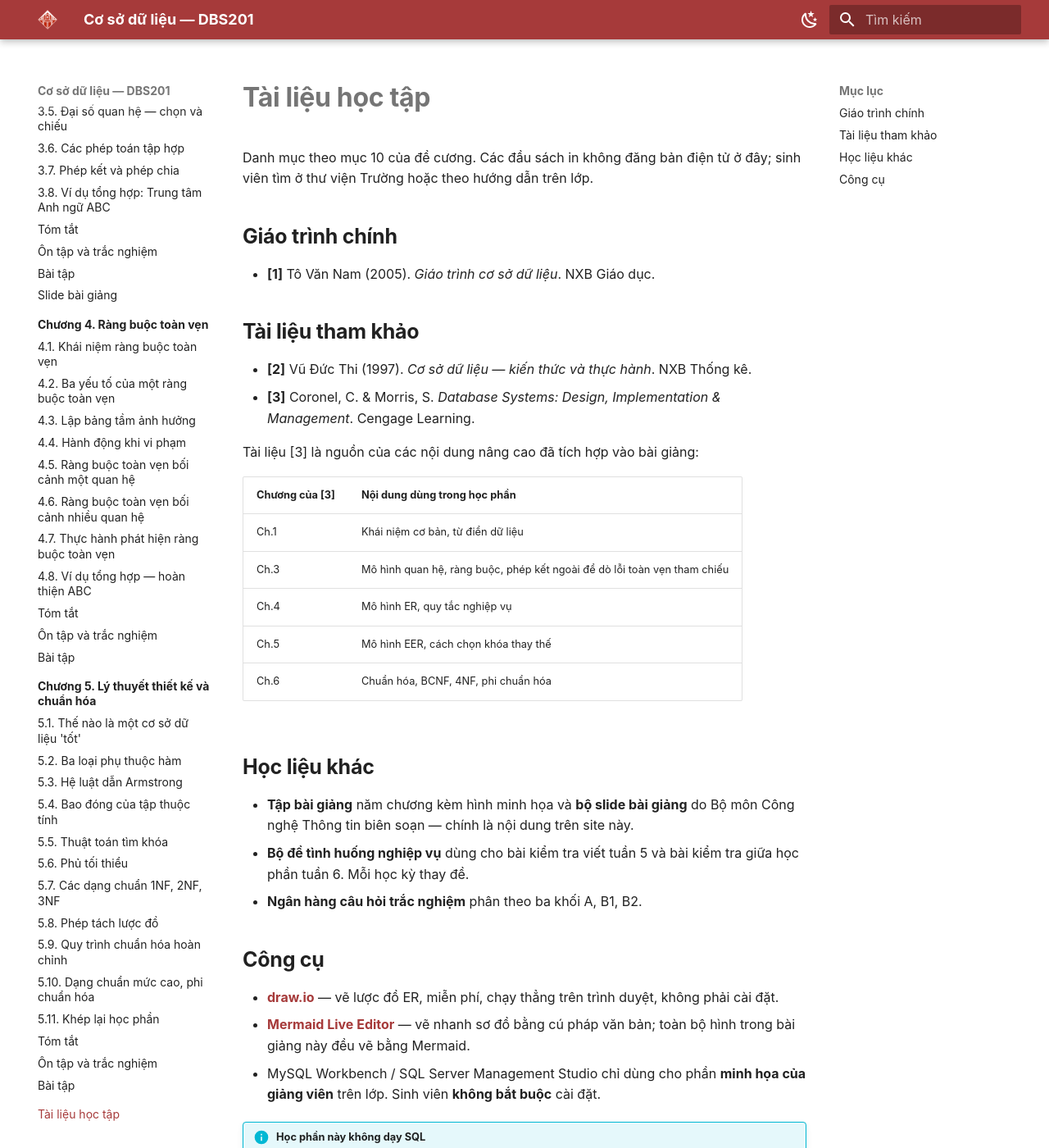
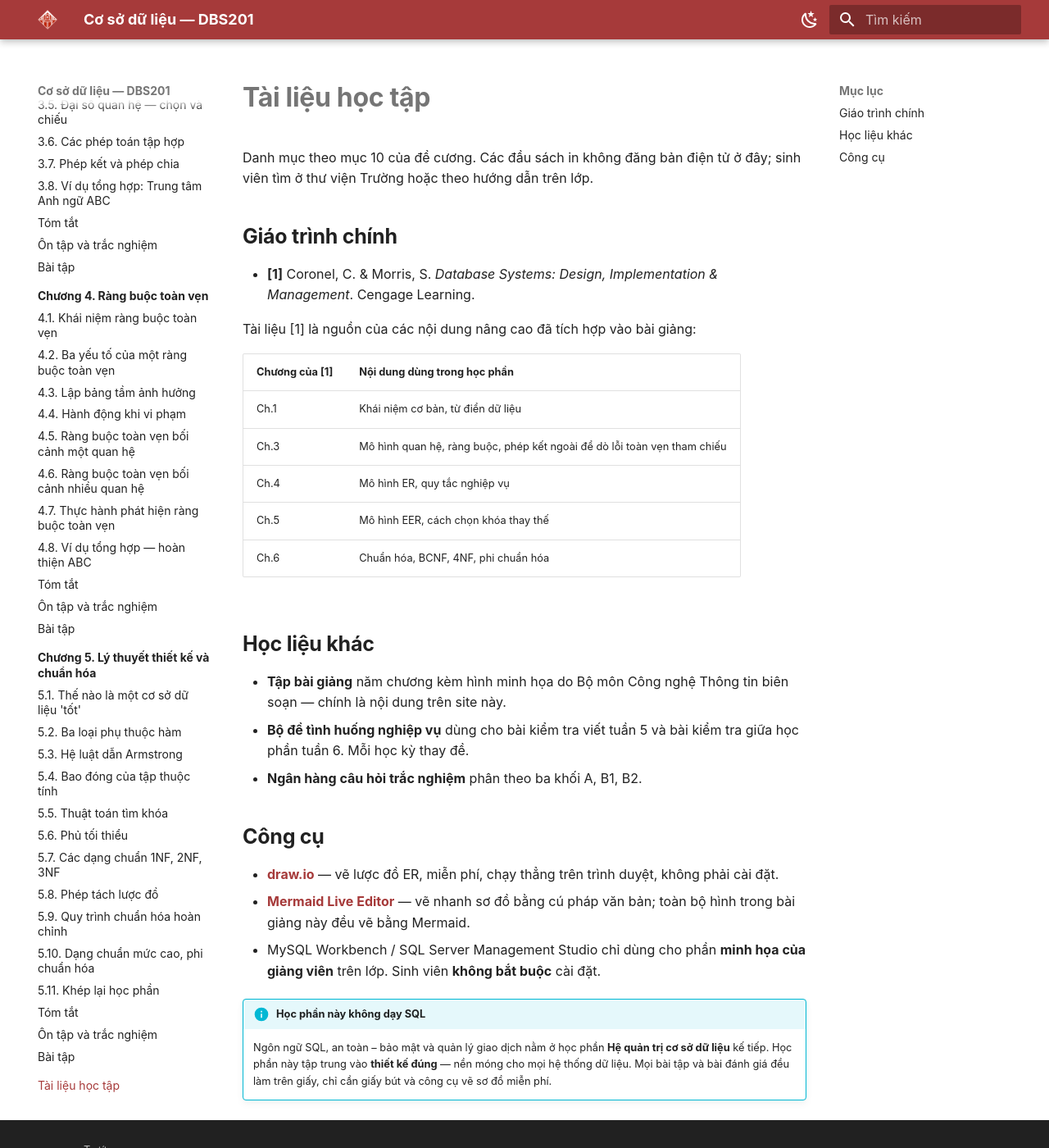
Before and after one commit to CuongNguyenDAU/csdl-dbs201, an MkDocs documentation site: the page built from docs/tai-lieu.md, in a window 1280 px wide and 1400 px high. Shown: the whole window at 82% size. Built offline with MkDocs 1.6.1 and Material for MkDocs 9.7.7, drawn with Linux system fonts in a browser that asks for light colours; some of the changed text lies outside the part shown.

Commit message:
Bỏ footer MkDocs, đổi copyright thành tên giảng viên, bỏ trang Slide bài giảng, tài liệu học tập chỉ giữ giáo trình tiếng Anh
Co-Authored-By: Claude Sonnet 5 <noreply@anthropic.com>

```diff
--- a/docs/tai-lieu.md
+++ b/docs/tai-lieu.md
@@ -5,17 +5,12 @@ sinh viên tìm ở thư viện Trường hoặc theo hướng dẫn trên lớp
 
 ## Giáo trình chính
 
-- **[1]** Tô Văn Nam (2005). *Giáo trình cơ sở dữ liệu*. NXB Giáo dục.
-
-## Tài liệu tham khảo
-
-- **[2]** Vũ Đức Thi (1997). *Cơ sở dữ liệu — kiến thức và thực hành*. NXB Thống kê.
-- **[3]** Coronel, C. & Morris, S. *Database Systems: Design, Implementation &
+- **[1]** Coronel, C. & Morris, S. *Database Systems: Design, Implementation &
   Management*. Cengage Learning.
 
-Tài liệu [3] là nguồn của các nội dung nâng cao đã tích hợp vào bài giảng:
+Tài liệu [1] là nguồn của các nội dung nâng cao đã tích hợp vào bài giảng:
 
-| Chương của [3] | Nội dung dùng trong học phần |
+| Chương của [1] | Nội dung dùng trong học phần |
 |---|---|
 | Ch.1 | Khái niệm cơ bản, từ điển dữ liệu |
 | Ch.3 | Mô hình quan hệ, ràng buộc, phép kết ngoài để dò lỗi toàn vẹn tham chiếu |
@@ -25,8 +20,8 @@ Tài liệu [3] là nguồn của các nội dung nâng cao đã tích hợp và
 
 ## Học liệu khác
 
-- **Tập bài giảng** năm chương kèm hình minh họa và **bộ slide bài giảng** do Bộ môn
-  Công nghệ Thông tin biên soạn — chính là nội dung trên site này.
+- **Tập bài giảng** năm chương kèm hình minh họa do Bộ môn Công nghệ Thông tin
+  biên soạn — chính là nội dung trên site này.
 - **Bộ đề tình huống nghiệp vụ** dùng cho bài kiểm tra viết tuần 5 và bài kiểm tra
   giữa học phần tuần 6. Mỗi học kỳ thay đề.
 - **Ngân hàng câu hỏi trắc nghiệm** phân theo ba khối A, B1, B2.
--- a/mkdocs.yml
+++ b/mkdocs.yml
@@ -2,7 +2,7 @@ site_name: Cơ sở dữ liệu — DBS201
 site_description: Học liệu học phần Cơ sở dữ liệu · Khoa Công nghệ Thông tin · Đại học Kiến trúc Đà Nẵng
 site_author: Nguyễn Tất Phú Cường
 site_url: https://cuongnguyendau.github.io/csdl-dbs201/
-copyright: Khoa Công nghệ Thông tin · Đại học Kiến trúc Đà Nẵng
+copyright: "Giảng viên: Nguyễn Tất Phú Cường, khoa Công nghệ thông tin, Đại học Kiến trúc Đà Nẵng"
 
 docs_dir: docs
 use_directory_urls: true
@@ -105,6 +105,7 @@ extra_javascript:
   - assets/hoclieu.js
 
 extra:
+  generator: false
   social:
     - icon: fontawesome/solid/graduation-cap
       link: https://dau.edu.vn
@@ -125,7 +126,6 @@ nav:
       - "Tóm tắt": chuong-1/tom-tat.md
       - "Ôn tập và trắc nghiệm": chuong-1/on-tap.md
       - "Bài tập": chuong-1/bai-tap.md
-      - "Slide bài giảng": chuong-1/slide.md
   - Chương 2. Mô hình thực thể – liên kết:
       - "Mở đầu chương": chuong-2/index.md
       - "2.1. Quá trình thiết kế và quy tắc nghiệp vụ": chuong-2/2-1-qua-trinh-thiet-ke-co-so-du-lieu-va-quy-tac-nghiep-vu.md
@@ -140,7 +140,6 @@ nav:
       - "Tóm tắt": chuong-2/tom-tat.md
       - "Ôn tập và trắc nghiệm": chuong-2/on-tap.md
       - "Bài tập": chuong-2/bai-tap.md
-      - "Slide bài giảng": chuong-2/slide.md
   - Chương 3. Mô hình dữ liệu quan hệ:
       - "Mở đầu chương": chuong-3/index.md
       - "3.1. Quan hệ, bộ, thuộc tính và miền giá trị": chuong-3/3-1-quan-he-bo-thuoc-tinh-va-mien-gia-tri.md
@@ -154,7 +153,6 @@ nav:
       - "Tóm tắt": chuong-3/tom-tat.md
       - "Ôn tập và trắc nghiệm": chuong-3/on-tap.md
       - "Bài tập": chuong-3/bai-tap.md
-      - "Slide bài giảng": chuong-3/slide.md
   - Chương 4. Ràng buộc toàn vẹn:
       - "Mở đầu chương": chuong-4/index.md
       - "4.1. Khái niệm ràng buộc toàn vẹn": chuong-4/4-1-khai-niem-rang-buoc-toan-ven.md
```
Also changed, not shown: docs/chuong-1/slide.md (deleted, +0 -16 lines), docs/chuong-2/slide.md (deleted, +0 -28 lines), docs/chuong-3/slide.md (deleted, +0 -28 lines), docs/index.md (+2 -3 lines), 2 other files.
